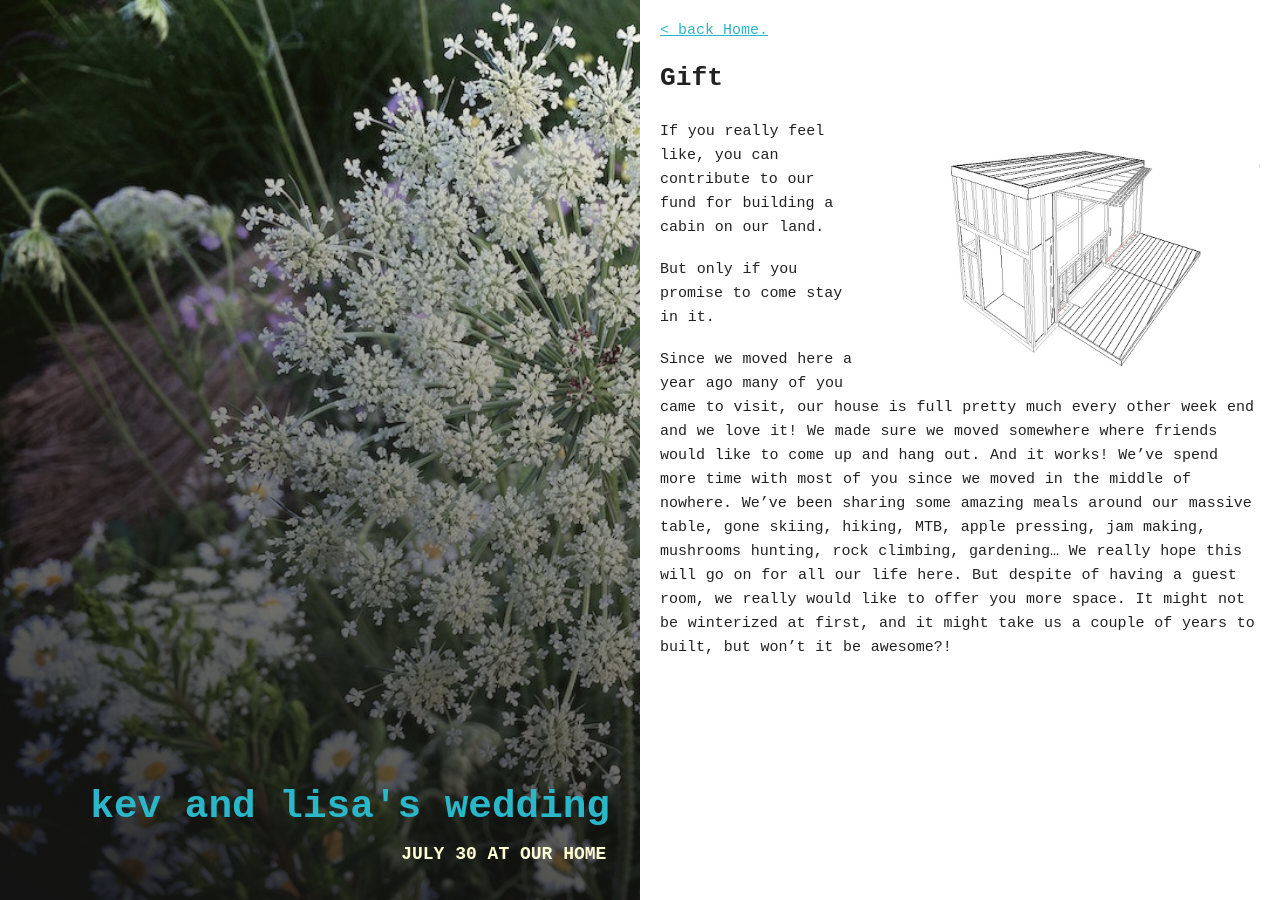
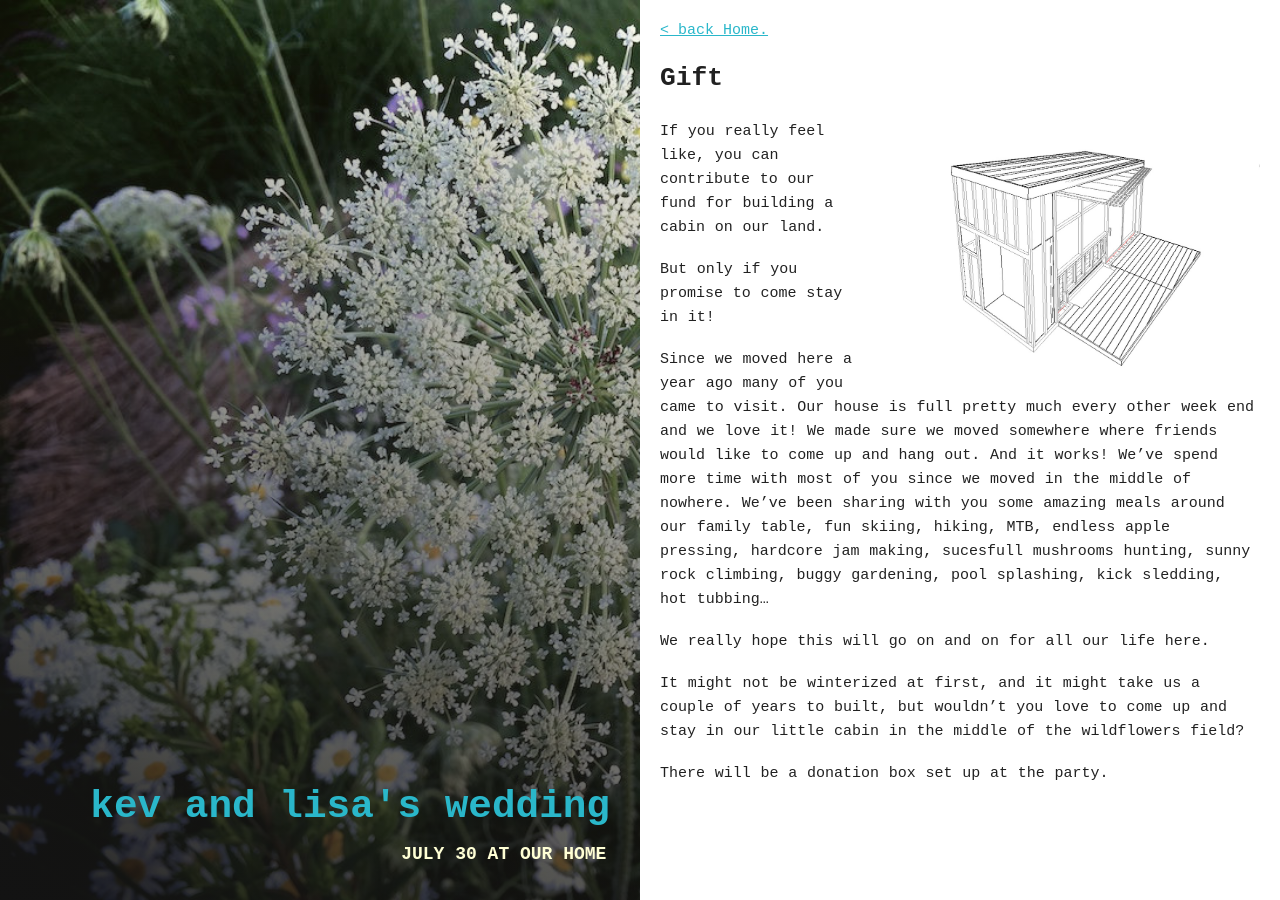
Before and after one commit to kevwalsh/carota, a Jekyll site: the page built from _posts/2016-01-03-gifts.md, in a window 1280 px wide. Built offline with Jekyll 4.4.1, drawn with Linux system fonts in a browser that asks for light colours.

Commit message:
Update 2016-01-03-gifts.md

```diff
--- a/_posts/2016-01-03-gifts.md
+++ b/_posts/2016-01-03-gifts.md
@@ -12,8 +12,12 @@ image:
 
 If you really feel like, you can contribute to our fund for building a cabin on our land.
 
-But only if you promise to come stay in it.
+But only if you promise to come stay in it!
 
-Since we moved here a year ago many of you came to visit, our house is full pretty much every other week end and we love it! We made sure we moved somewhere where friends would like to come up and hang out. And it works! We've spend more time with most of you since we moved in the middle of nowhere. We've been sharing some amazing meals around our massive table, gone skiing, hiking, MTB, apple pressing, jam making, mushrooms hunting, rock climbing, gardening...
-We really hope this will go on for all our life here.
-But despite of having a guest room, we really would like to offer you more space. It might not be winterized at first, and it might take us a couple of years to built, but won't it be awesome?!
+Since we moved here a year ago many of you came to visit. Our house is full pretty much every other week end and we love it! We made sure we moved somewhere where friends would like to come up and hang out. And it works! We've spend more time with most of you since we moved in the middle of nowhere. We've been sharing with you some amazing meals around our family table, fun skiing, hiking, MTB, endless apple pressing, hardcore jam making, sucesfull mushrooms hunting, sunny rock climbing, buggy gardening, pool splashing, kick sledding, hot tubbing...
+
+We really hope this will go on and on for all our life here.
+
+It might not be winterized at first, and it might take us a couple of years to built, but wouldn't you love to come up and stay in our little cabin in the middle of the wildflowers field?
+
+There will be a donation box set up at the party.
```
